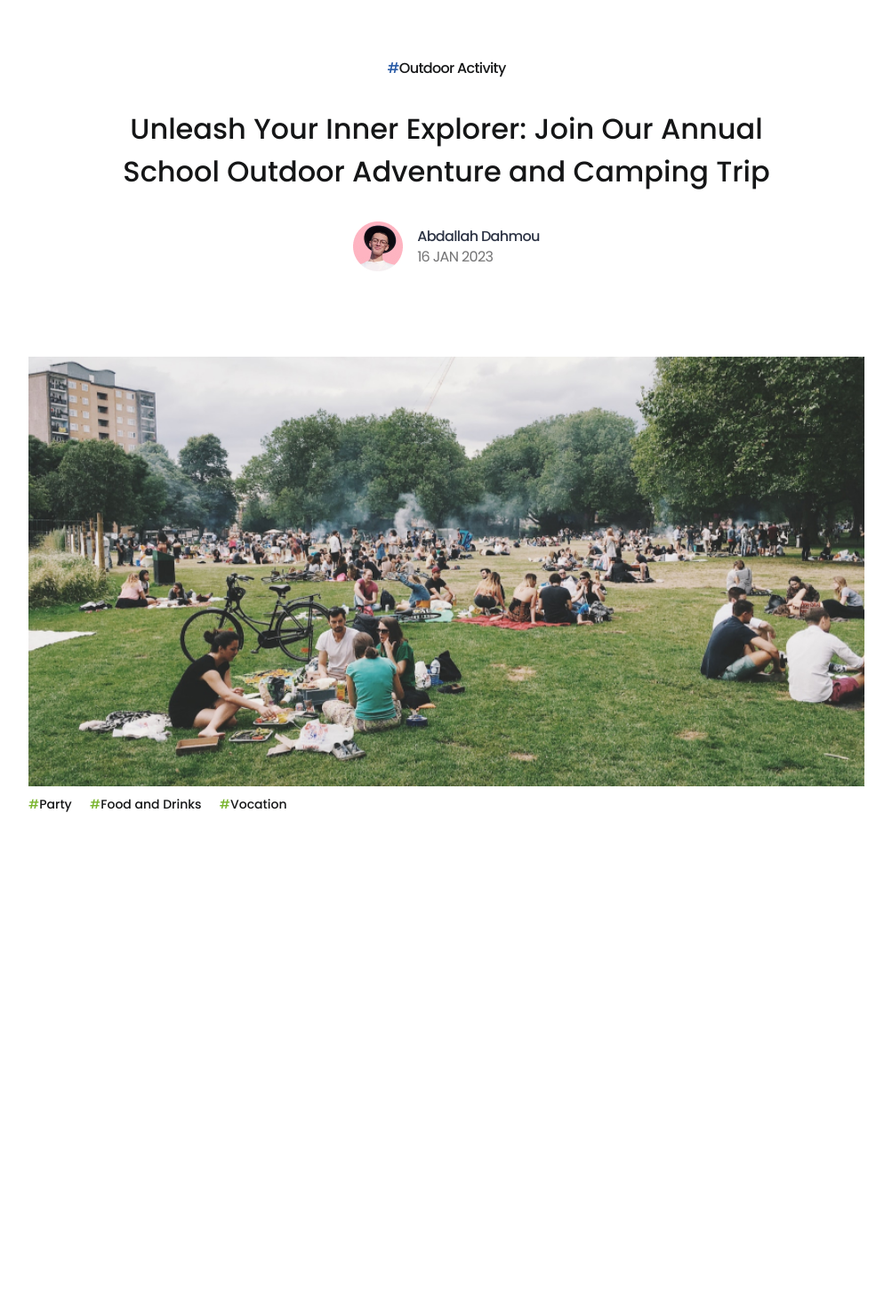
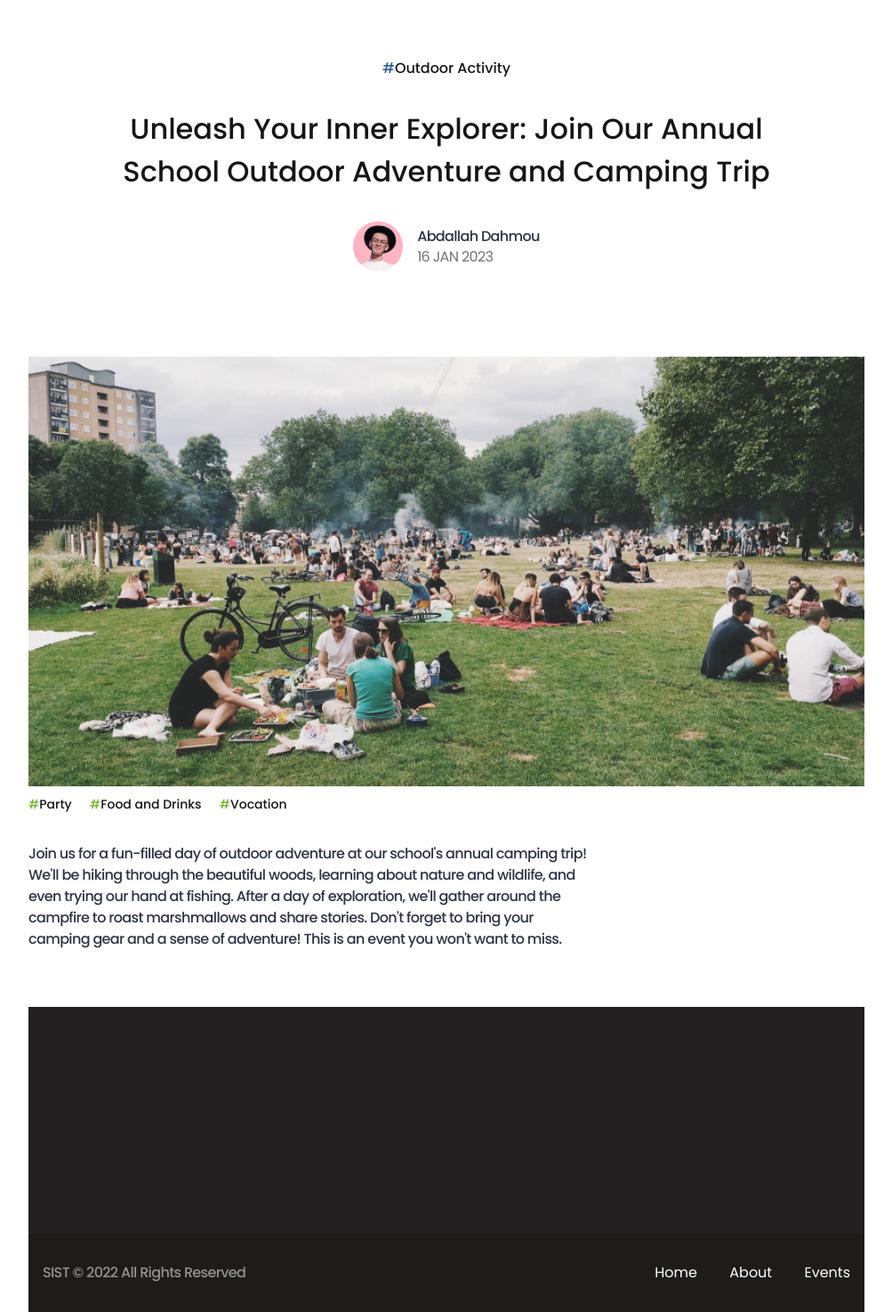
Before and after one commit to ouhoy/sist-student-union, a PHP site: page /event-page.html in a window 1280 px wide. Shown: the part 88-1563 px from the top of the page at 89% size, without its empty margins (138-1141 px from the left). Before the commit the page ends 1004 px from the top, so only its background shows below. Run offline with PHP 8.4, Linux system fonts and the light colour scheme.

Commit message:
Add footer

```diff
--- a/event-page.html
+++ b/event-page.html
@@ -42,7 +42,7 @@
 </div>
 <main>
     <div class="event-header">
-        <p class="event-category"><span>#</span>Outdoor Activity</p>
+        <a class="event-category"><span>#</span>Outdoor Activity</a>
         <!--        <a href="#" class="secondary-btn">Outdoor Activity</a>-->
         <h4 class="event-title">Unleash Your Inner Explorer: Join Our Annual School Outdoor Adventure and Camping
             Trip</h4>
@@ -55,18 +55,41 @@
         </div>
         <div class="event-body">
             <div>
-                <img src="./assets/images/SIST%20Outside%20Activity.jpg" alt="" srcset="">
+                <!-- TODO screen set: img should be responsive -->
+                <img src="./assets/images/SIST%20Outside%20Activity.jpg" alt="SIST outdoor activity" srcset="">
                 <div class="event-keywords">
                     <a href="#"><span>#</span>Party</a>
                     <a href="#"><span>#</span>Food and Drinks</a>
                     <a href="#"><span>#</span>Vocation</a>
 
                 </div>
+                <div class="event-description">
+                    <p>
+                        Join us for a fun-filled day of outdoor adventure at our school's annual camping trip! We'll be
+                        hiking through the beautiful woods, learning about nature and wildlife, and even trying our hand
+                        at fishing. After a day of exploration, we'll gather around the campfire to roast marshmallows
+                        and share stories. Don't forget to bring your camping gear and a sense of adventure! This is an
+                        event you won't want to miss.
+                    </p>
+                </div>
             </div>
         </div>
 
     </div>
 </main>
-
+<footer>
+    <div class="footer-details">
+        <div class="sist-footer"></div>
+        <div class="sist-contact-info"></div>
+    </div>
+    <div class="footer-nav">
+        <p>SIST © 2022 All Rights Reserved</p>
+        <div class="links">
+            <a href="./index.html">Home</a>
+            <a href="./about.html">About</a>
+            <a href="./events.html">Events</a>
+        </div>
+    </div>
+</footer>
 </body>
 </html>
--- a/index.html
+++ b/index.html
@@ -61,6 +61,12 @@
                     src="./assets/images/SIST Outside Activity.jpg"
                     alt="SIST outside activity"
             />
+            <div class="event-keywords">
+                <a href="#"><span>#</span>Party</a>
+                <a href="#"><span>#</span>Food and Drinks</a>
+                <a href="#"><span>#</span>Vocation</a>
+
+            </div>
             <div class="article-body">
                 <h6 class="article-body-title">SIST Outdoor Activity</h6>
                 <div class="event-details"></div>
--- a/styles/scss/main.css
+++ b/styles/scss/main.css
@@ -531,6 +531,7 @@ label {
 }
 .event-header .event-category {
   color: #151617;
+  font-weight: 500;
 }
 .event-header .event-category span {
   color: #295BA7;
@@ -573,6 +574,42 @@ label {
 }
 .event-body div img {
   width: 940px;
+}
+.event-body .event-description {
+  margin-top: 32px;
+}
+.event-body .event-description p {
+  width: 640px;
+  line-height: 24px;
+}
+
+footer {
+  max-width: 940px;
+  margin: 64px auto 0;
+}
+footer .footer-details {
+  width: 100%;
+  height: 255px;
+  background-color: #222020;
+}
+footer .footer-nav {
+  width: 100%;
+  height: 88px;
+  background-color: #1E1B1B;
+  display: flex;
+  align-items: center;
+  justify-content: space-between;
+  padding: 0 16px;
+}
+footer .footer-nav p {
+  color: #939191;
+  line-height: 16px;
+}
+footer .footer-nav .links a {
+  color: white;
+}
+footer .footer-nav .links a:not(:last-child) {
+  margin-right: 32px;
 }
 
 @media screen and (max-width: 1024px) {
```
Also changed, not shown: styles/scss/main.scss (+49 -0 lines), 1 other file.
